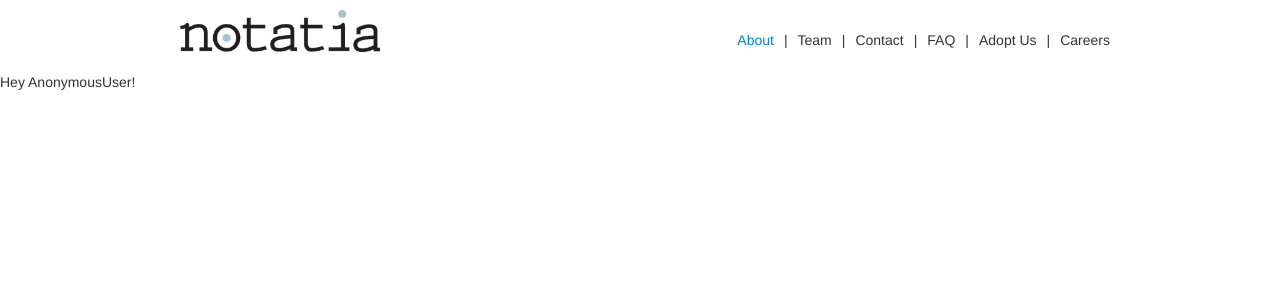
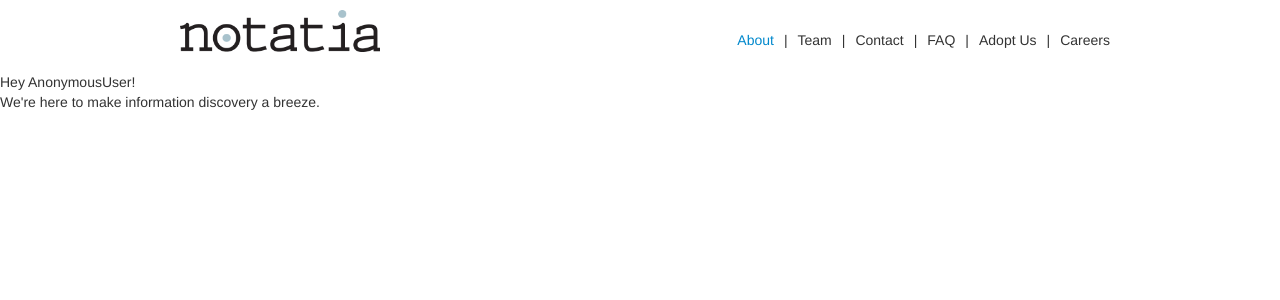
Before and after one commit to etanzapinsky/notatia, a Django app: page /about/ in a window 1280 px wide. Shown: the top 300 px of the page. Run offline with Django 3.2, Linux system fonts and the light colour scheme; some libraries are stand-ins or nearby versions.

Commit message:
adding info to about

```diff
--- a/webapp/web/templates/about.html
+++ b/webapp/web/templates/about.html
@@ -5,5 +5,5 @@
 {% csrf_token %}
 <div>Hey {{ user }}!</div>
 
-
+<p> We're here to make information discovery a breeze. </p>
 {% endblock %}
```
